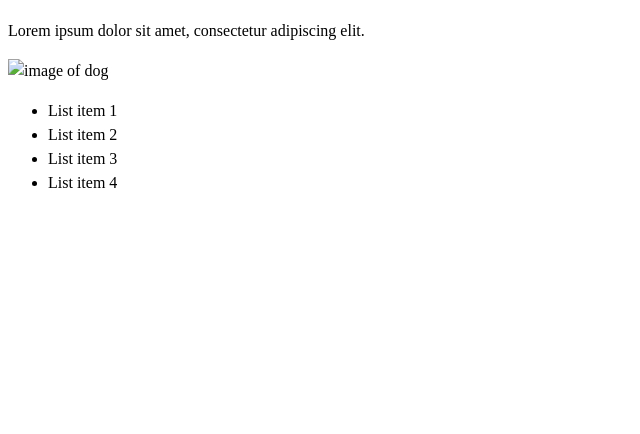
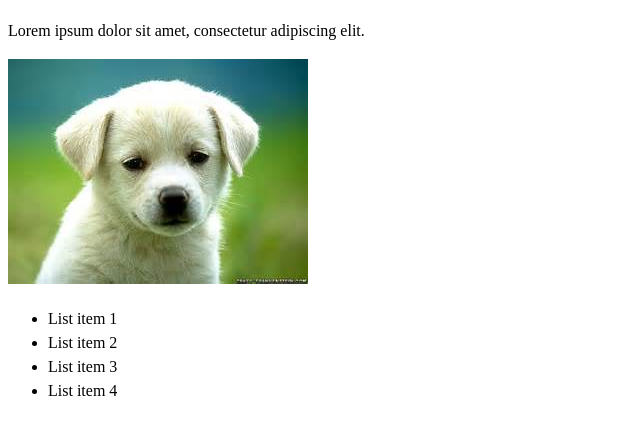
Before and after one commit to sashachama13/intro-to-github, a plain HTML site: page index.html in a window 1280 px wide. Shown: the part 72-506 px from the top of the page, without its empty margins (0-640 px from the left). Drawn offline with Linux system fonts and the light colour scheme.

Commit message:
Mistake Fixed.

```diff
--- a/index.html
+++ b/index.html
@@ -10,7 +10,7 @@
 
 <h1>It works!</h1>
 <p>Lorem ipsum dolor sit amet, consectetur adipiscing elit.</p>
-<img src="image/dog.jpg" alt= "image of dog">
+<img src="images/dog.jpg" alt= "image of dog">
 
 <ul>
 	<li>List item 1</li>
```
